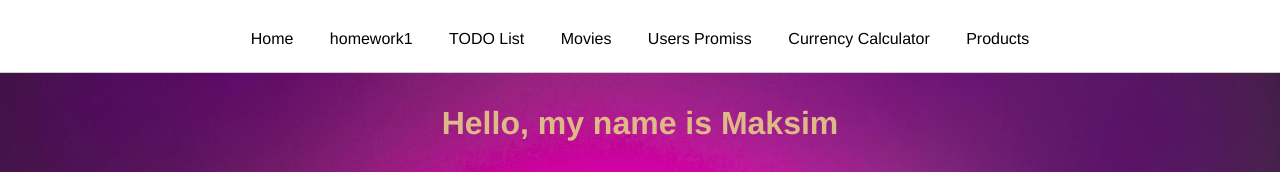
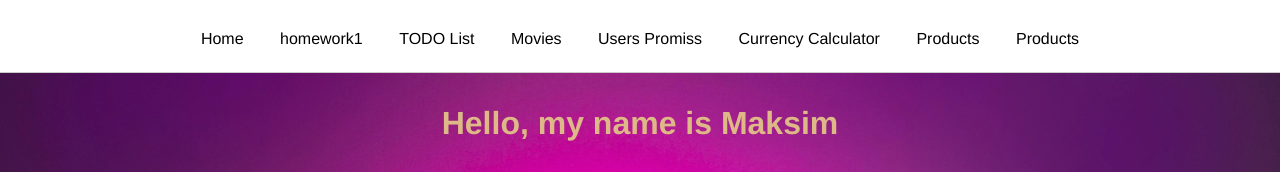
Before and after one commit to pianist161/pianist161.github.io, a plain HTML site: page index.html in a window 1280 px wide. Shown: the top 172 px of the page. Drawn offline with Linux system fonts and the light colour scheme.

Commit message:
paganations html

```diff
--- a/index.html
+++ b/index.html
@@ -21,6 +21,7 @@
           <li><a href="./src/lesson25/index.html">Users Promiss</a></li>
           <li><a href="./src/lesson27/index.html">Currency Calculator</a></li>
           <li><a href="./src/lesson29/index.html">Products</a></li>
+          <li><a href="./src/movie/index.html">Products</a></li>
         </ul>
       </nav>
     </header>
```
